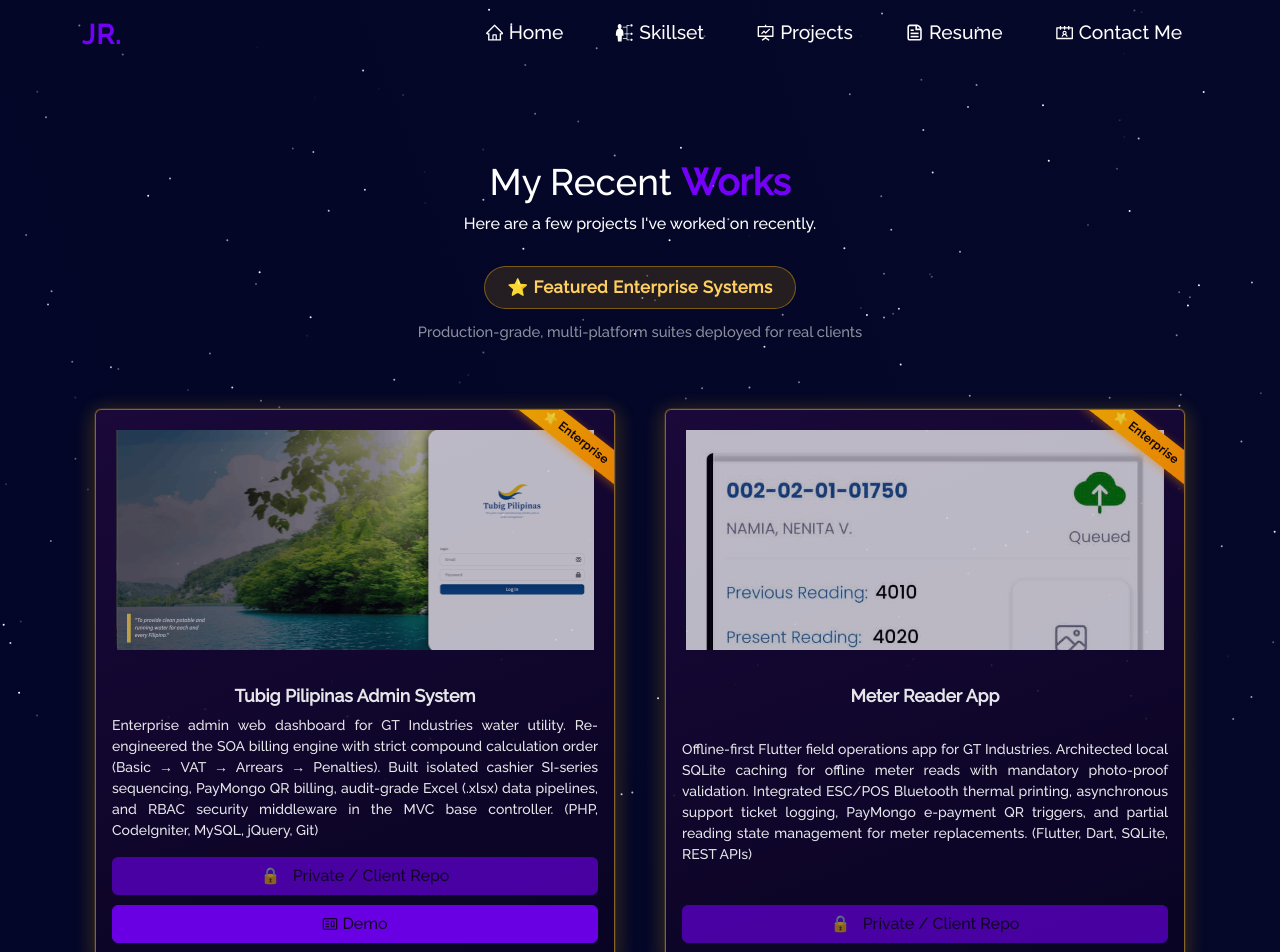
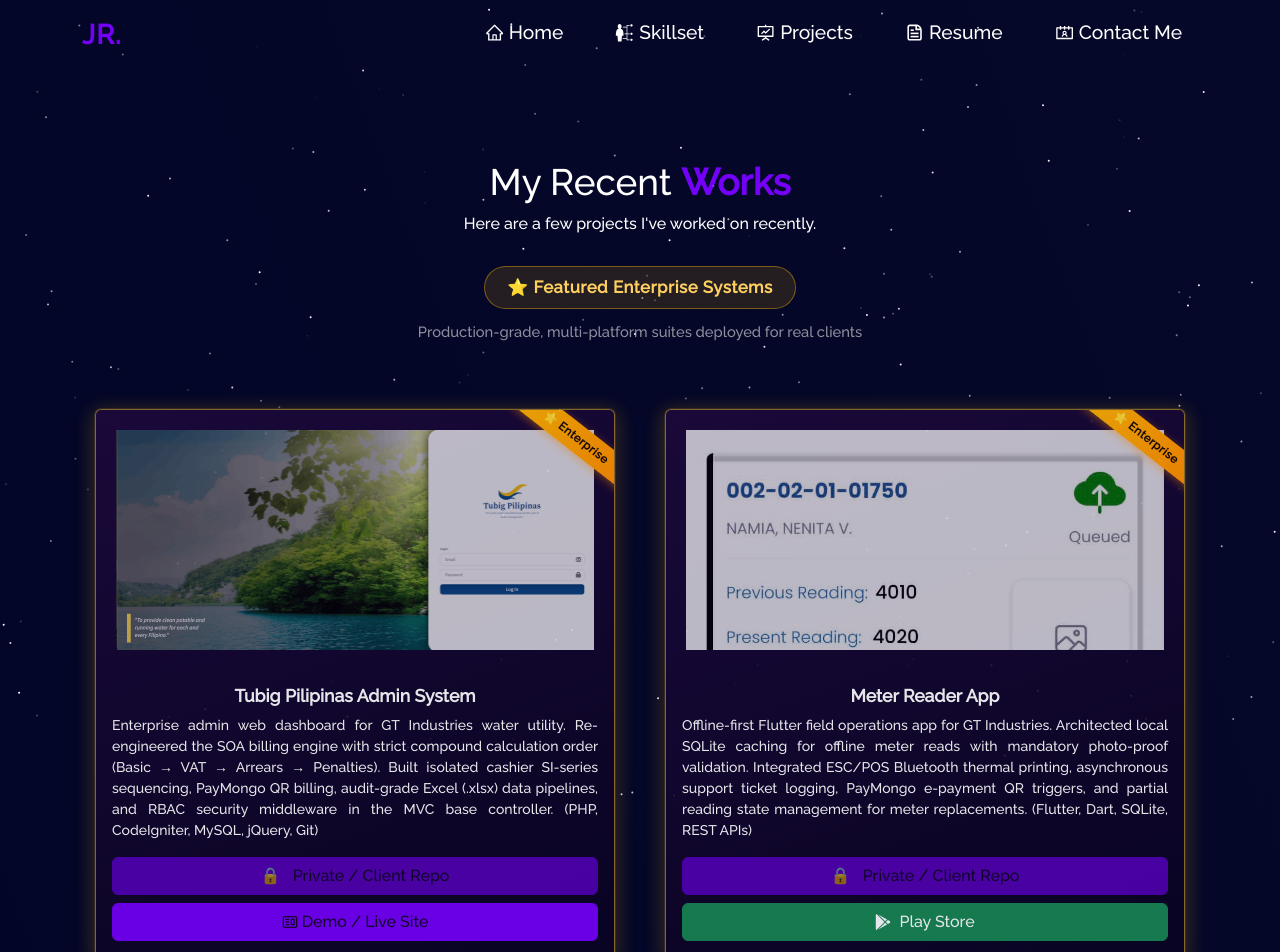
Before and after one commit to Imjajajah/my-portfolio, a React (Create React App) app: page /#/project in a window 1280 px wide. Shown: the top 952 px of the page. Built offline with nearby package versions, Linux system fonts and the light colour scheme.

Commit message:
added google playstore links and flutterflow badge

```diff
--- a/src/components/Projects/ProjectCard.jsx
+++ b/src/components/Projects/ProjectCard.jsx
@@ -3,6 +3,7 @@
 import Button from "react-bootstrap/Button";
 import { CgWebsite } from "react-icons/cg";
 import { BsGithub } from "react-icons/bs";
+import { FaGooglePlay } from "react-icons/fa";
 
 const ProjectCard = (props) => {
   return (
@@ -46,7 +47,22 @@
           {props.description}
         </Card.Text>
 
-        {props.ghLink && props.ghLink !== "#" && (
+        <div style={{ marginTop: "auto", display: "flex", flexDirection: "column", gap: "8px" }}>
+          {props.isFlutterFlow ? (
+            <Button
+              variant="secondary"
+              disabled
+              style={{
+                display: "flex",
+                justifyContent: "center",
+                alignItems: "center",
+                opacity: 0.85,
+                cursor: "default",
+              }}
+            >
+              ⚡ &nbsp; Built in FlutterFlow
+            </Button>
+          ) : props.ghLink && props.ghLink !== "#" ? (
             <Button
               variant="primary"
               href={props.ghLink}
@@ -61,9 +77,7 @@
               <BsGithub /> &nbsp;
               {props.isBlog ? "Blog" : "GitHub"}
             </Button>
-        )}
-
-        {props.ghLink === "#" && (
+          ) : props.ghLink === "#" ? (
             <Button
               variant="primary"
               disabled
@@ -77,6 +91,22 @@
             >
               🔒 &nbsp; {props.isFeatured ? "Private / Client Repo" : "Source Unavailable"}
             </Button>
+          ) : null}
+
+          {props.playStoreLink && (
+            <Button
+              variant="success"
+              href={props.playStoreLink}
+              target="_blank"
+              style={{
+                display: "flex",
+                justifyContent: "center",
+                alignItems: "center",
+                textAlign: "center",
+              }}
+            >
+              <FaGooglePlay /> &nbsp; Play Store
+            </Button>
           )}
 
           {!props.isBlog && props.demoLink && (
@@ -85,7 +115,6 @@
               href={props.demoLink}
               target="_blank"
               style={{
-              marginTop: "10px",
                 display: "flex",
                 justifyContent: "center",
                 alignItems: "center",
@@ -93,9 +122,10 @@
               }}
             >
               <CgWebsite /> &nbsp;
-            {"Demo"}
+              {"Demo / Live Site"}
             </Button>
           )}
+        </div>
       </Card.Body>
     </Card>
   );
--- a/src/pages/Projects.jsx
+++ b/src/pages/Projects.jsx
@@ -63,6 +63,7 @@
               title="Meter Reader App"
               description="Offline-first Flutter field operations app for GT Industries. Architected local SQLite caching for offline meter reads with mandatory photo-proof validation. Integrated ESC/POS Bluetooth thermal printing, asynchronous support ticket logging, PayMongo e-payment QR triggers, and partial reading state management for meter replacements. (Flutter, Dart, SQLite, REST APIs)"
               ghLink="#"
+              playStoreLink="https://play.google.com/store/apps/details?id=com.ripplereader&hl=en"
               isFeatured={true}
             />
           </Col>
@@ -75,6 +76,7 @@
               title="Tubig User App"
               description="Customer self-service mobile app for GT Industries concessionaires. Refactored the SOA data layer to mirror standardized multi-tier fee structures. Integrated PayMongo SDK for real-time mobile bill payments directly from digital statements, reducing physical cashier foot traffic. Standardized in-app cut-off warnings and payment reminders. (Flutter, Dart, PayMongo SDK, iOS & Android)"
               ghLink="#"
+              playStoreLink="https://play.google.com/store/apps/details?id=com.gti&hl=en"
               isFeatured={true}
             />
           </Col>
@@ -186,8 +188,8 @@
               imgPath={smartstudyImg}
               isBlog={false}
               title="SmartStudy App"
-              description="Designed and implemented a mobile application for students, featuring reviewer creation tools, integrated study timers, and performance statistic tracking. (Tech Stack: Flutterflow, Firebase)"
-              ghLink="https://github.com/Imjajajah/smartstudy-app"
+              description="Designed and implemented a mobile application for students, featuring reviewer creation tools, integrated study timers, and performance statistic tracking. (Tech Stack: FlutterFlow, Firebase)"
+              isFlutterFlow={true}
             />
           </Col>
 
```
Lines whose indentation alone changed are shown as unchanged.
